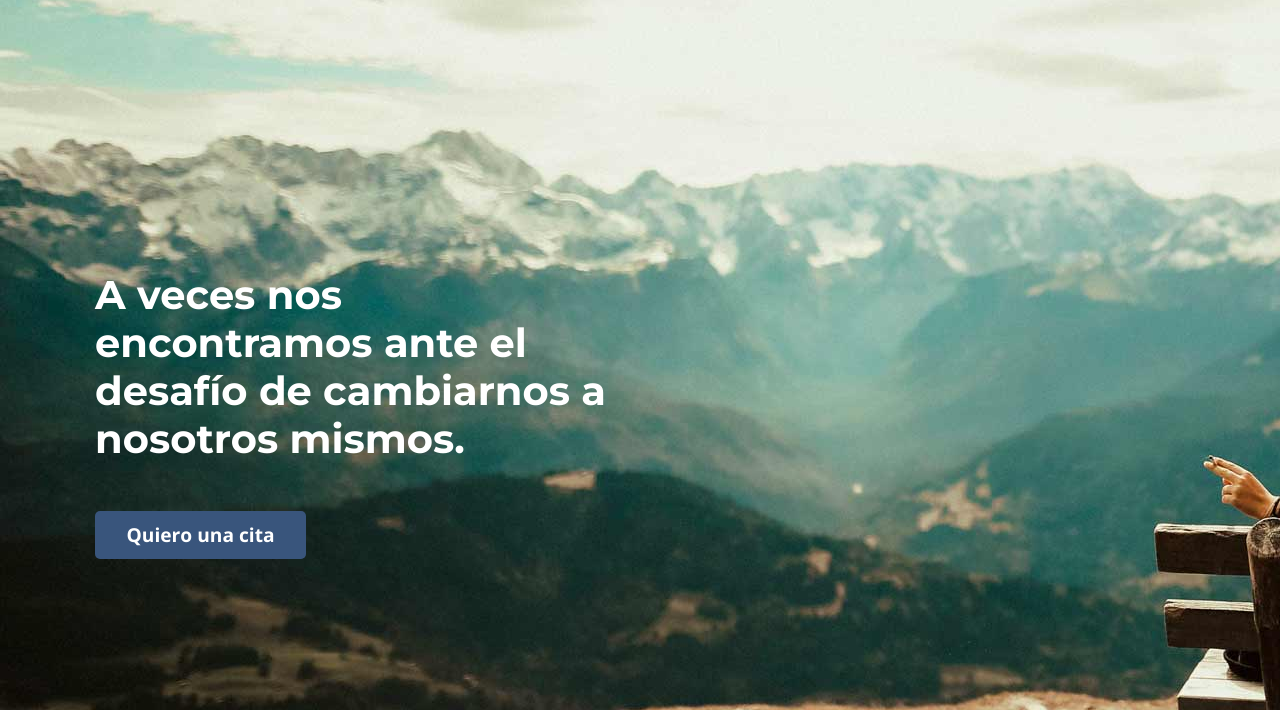
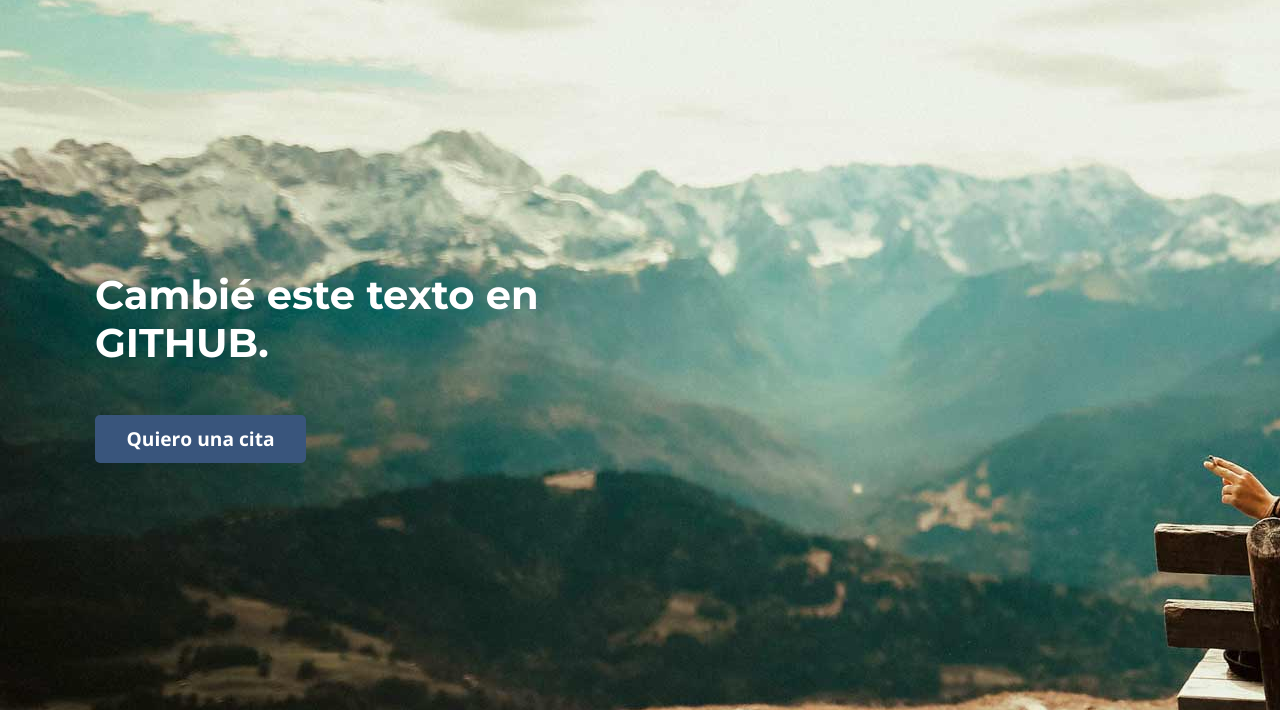
Before and after one commit to joseminolli/desafio_18_github, a website: page index.html in a window 1280 px wide. Shown: the part 90-800 px from the top of the page. Drawn offline with nearby package versions, Linux system fonts and the light colour scheme.

Commit message:
Update index.html

```diff
--- a/index.html
+++ b/index.html
@@ -55,7 +55,7 @@
 	<div class="row">
 
 		<div class="col-12 col-lg-6">
-			<h1> A veces nos encontramos ante el desafío de cambiarnos a nosotros mismos.</h1>
+			<h1> Cambié este texto en GITHUB.</h1>
 		</div>
 	</div>
 
```
